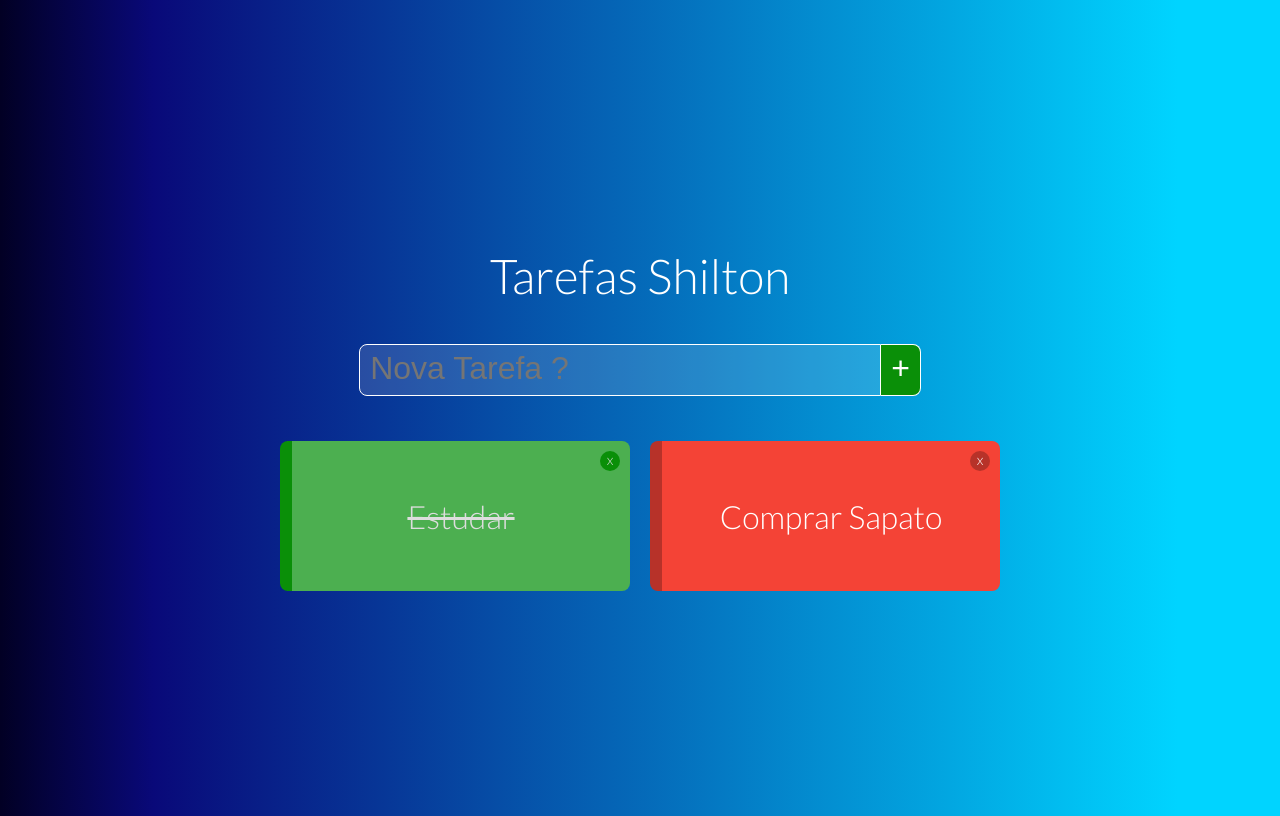
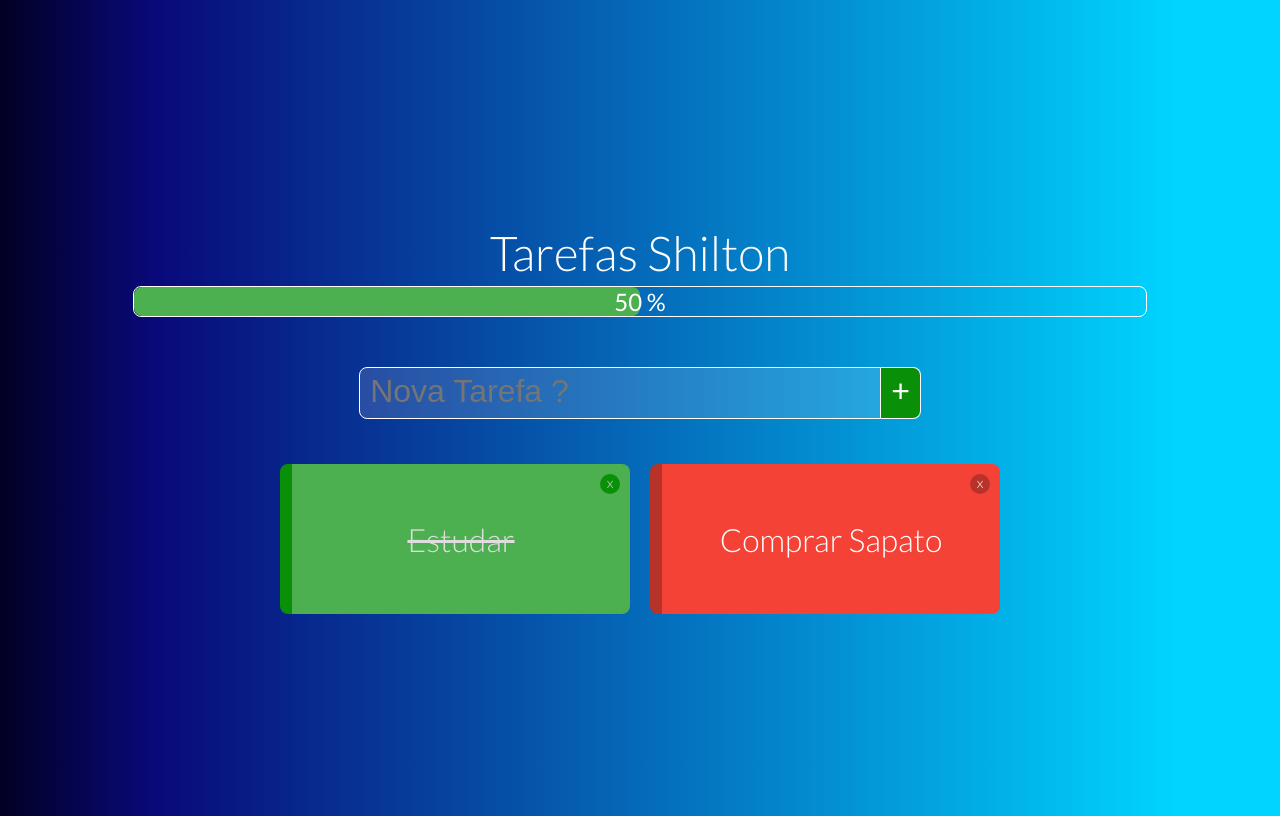
Before and after one commit to Shilton7/todoVuejs, a Vue app: page / in a window 1280 px wide. Built offline with nearby package versions, Linux system fonts and the light colour scheme.

Commit message:
Component Progress Bar

```diff
--- a/src/App.vue
+++ b/src/App.vue
@@ -1,7 +1,7 @@
 <template>
   <div id="app">
    <h1>Tarefas Shilton</h1>
-
+   <TasksProgress :progress="progress"></TasksProgress>
    <NewTask @taskAdded="addTask"></NewTask>
 
    <TaskGrid
@@ -13,17 +13,25 @@
 </template>
 
 <script>
+import TasksProgress from '@/components/TasksProgress';
 import TaskGrid from '@/components/TaskGrid';
 import NewTask from '@/components/NewTask';
 export default {
   name: 'App',
-  components: {TaskGrid, NewTask},
+  components: {TaskGrid, NewTask, TasksProgress},
   data() {
     return {
       tasks: [
         { name: 'Estudar', pending: false },
         { name: 'Comprar Sapato', pending: true },
       ]
+    }
+  },
+  computed: {
+    progress() {
+      const totalTaks = this.tasks.length;
+      const taksDone = this.tasks.filter(item => !item.pending).length;
+      return Math.round(taksDone / totalTaks * 100) || 0
     }
   },
   methods: {
--- /dev/null
+++ b/src/components/TasksProgress.vue
@@ -0,0 +1,45 @@
+<template>
+  <div class="tasks-progress">
+    <span class="progress-value"> {{ progress}} %</span>
+
+    <div class="progress-bar" :style="{width: progress + '%'}"></div>
+
+  </div>
+</template>
+
+<script>
+export default {
+  props: {
+    progress: { type: Number, default:0 }
+  }
+
+}
+</script>
+
+<style>
+  .tasks-progress {
+    position: relative;
+    width: 80%;
+    border: 1px solid #FFF;
+    color: #FFF;
+    border-radius: 8px;
+    margin-bottom: 15px;
+    display: flex;
+    flex-direction: column;
+    align-items: center;
+  }
+
+  .progress-bar {
+    position: absolute;
+    border-radius: 8px;
+    height: 100%;
+    background-color: #4CAF50;
+    align-self: flex-start;
+  }
+
+  .progress-value {
+    z-index: 1;
+    font-size: 1.5rem;
+  }
+
+</style>
```
